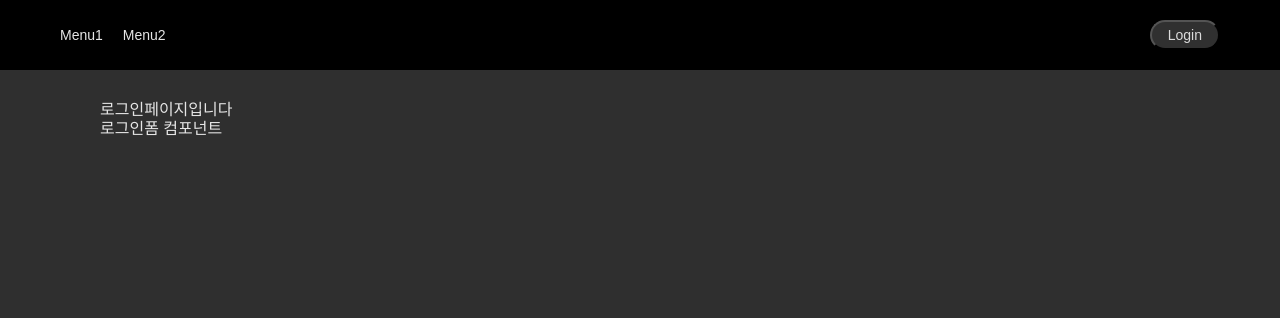
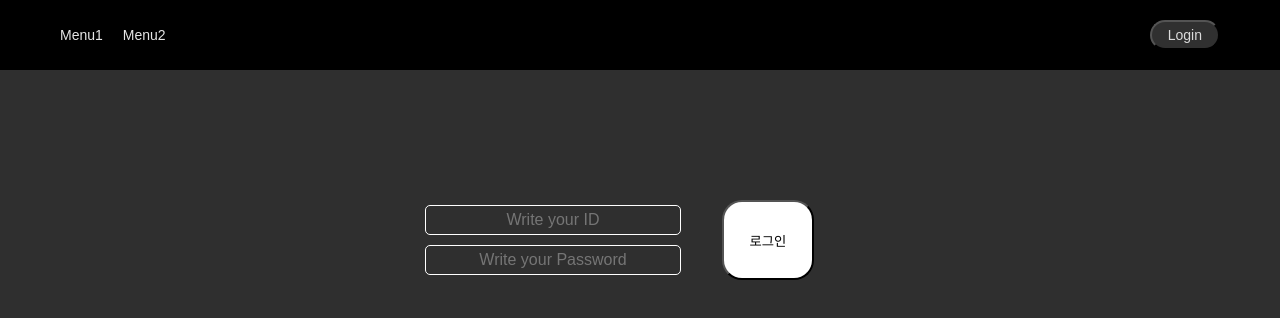
Before and after one commit to hyemimi/black-rabbit, a Next.js app: page /login in a window 1280 px wide. Shown: the top 318 px of the page. Built offline with nearby package versions, Linux system fonts and the light colour scheme.

Commit message:
로그인폼

```diff
--- a/components/login/LoginForm.tsx
+++ b/components/login/LoginForm.tsx
@@ -1,5 +1,98 @@
+import { useForm } from "react-hook-form";
+import styled from "styled-components";
+interface FormData {
+  userID: string;
+  userPW: string;
+}
 function LoginForm() {
-  return <div>로그인폼 컴포넌트</div>;
+  const {
+    register,
+    handleSubmit,
+    setValue,
+    formState: { errors },
+  } = useForm<FormData>();
+  const handleValid = ({ userID, userPW }: FormData) => {
+    //Api 호출
+    console.log(userID);
+    console.log(userPW);
+    setValue("userID", "");
+    setValue("userPW", "");
+  };
+
+  console.log(errors);
+
+  return (
+    <Form onSubmit={handleSubmit(handleValid)}>
+      <FormDiv>
+        <InputDiv>
+          <Input
+            {...register("userID", {
+              required: "Please write your ID",
+            })}
+            placeholder="Write your ID"
+          />
+          {errors?.userID && errors?.userID?.message}
+          <Input
+            {...register("userPW", {
+              required: "Please write your Password",
+            })}
+            placeholder="Write your Password"
+          />
+          {errors?.userPW && errors?.userPW?.message}
+        </InputDiv>
+
+        <Button>로그인</Button>
+      </FormDiv>
+    </Form>
+  );
 }
 
 export default LoginForm;
+
+const Form = styled.form`
+  width: 50%;
+  height: 100%;
+  justify-content: center;
+  align-items: center;
+`;
+const FormDiv = styled.div`
+  display: grid;
+  grid-template-columns: repeat(2, 1fr);
+  align-items: center;
+  margin: auto;
+  width: 100%;
+  justify-content: center;
+  height: 100%;
+`;
+const InputDiv = styled.div`
+  display: flex;
+  flex-direction: column;
+  height: 100%;
+  width: 20vw;
+  text-align: center;
+  margin: auto;
+`;
+
+const Input = styled.input`
+  position: relative;
+  padding: 5px 10px;
+  border-radius: 5px;
+  width: 100%;
+  color: white;
+  font-size: 16px;
+  background-color: transparent;
+  border: 1px solid ${(props) => props.theme.white.lighter};
+  margin: 5px;
+  text-align: center;
+`;
+
+const Button = styled.button`
+  font-size: auto;
+  height: 100%;
+  background-color: white;
+  border-radius: 20px;
+  width: 50%;
+  margin: auto;
+  align-items: center;
+  justify-content: center;
+`;
--- a/package.json
+++ b/package.json
@@ -19,6 +19,7 @@
     "next": "13.1.2",
     "react": "18.2.0",
     "react-dom": "18.2.0",
+    "react-hook-form": "^7.42.1",
     "styled-components": "^5.3.6",
     "typescript": "4.9.4"
   },
--- a/pages/login.tsx
+++ b/pages/login.tsx
@@ -4,14 +4,25 @@ import styled from "styled-components";
 export default function login() {
   return (
     <Wrapper>
-      로그인페이지입니다
       <LoginForm></LoginForm>
     </Wrapper>
   );
 }
 
 const Wrapper = styled.div`
-  height: 100vw;
-  padding: 100px;
+  display: flex;
+  flex-direction: column;
+  align-items: center;
+  width: 100%;
+  gap: 1em;
+  padding: 200px;
   justify-content: center;
 `;
+/* height: 100%;
+padding: 100px;
+
+align-items: center;
+justify-content: center;
+position: relative;
+
+width: 100%; */
```
Also changed, not shown: 1 other file (tests, documents, lock files or other folders).
